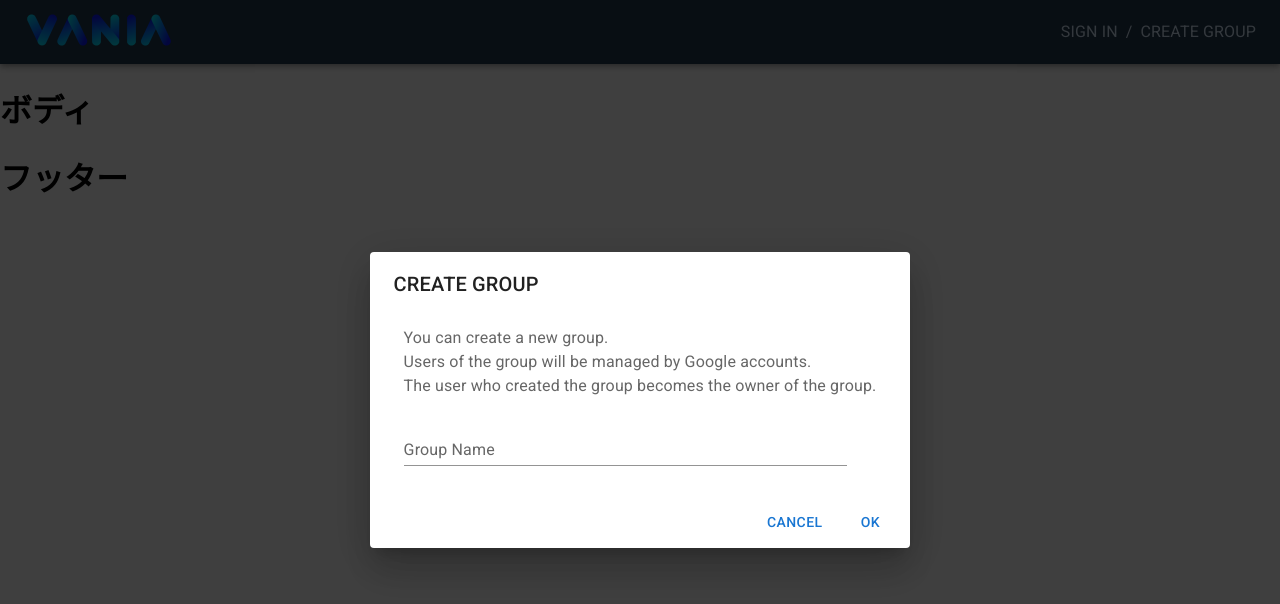
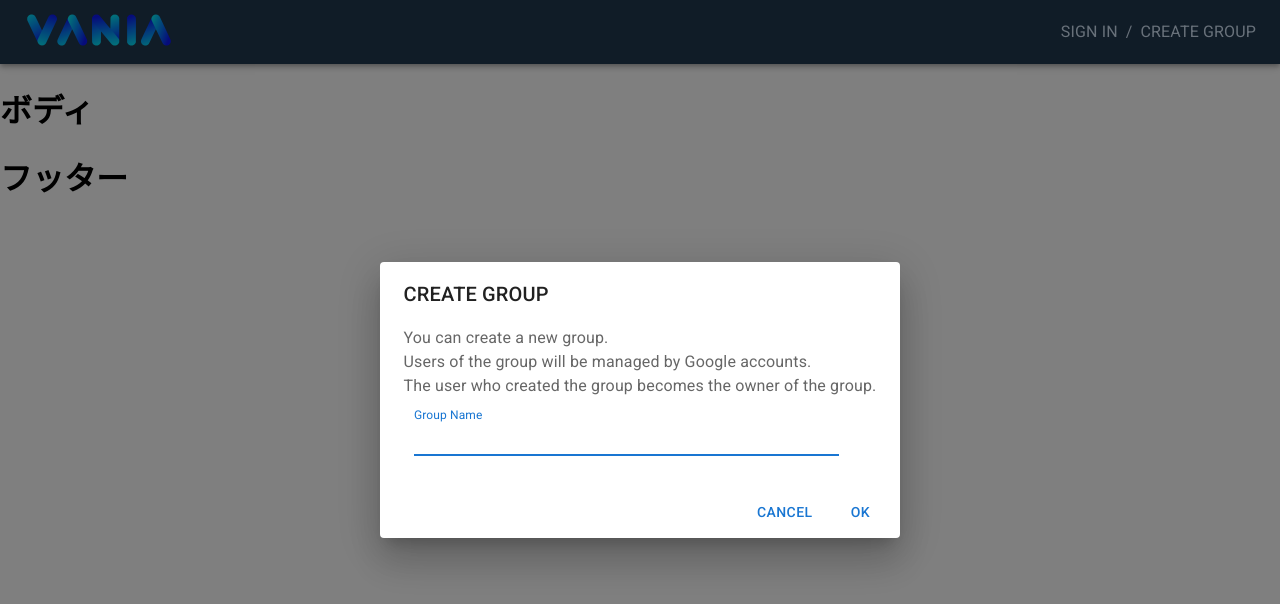
Before and after one commit to yano-kentaro/vania, a React (Vite) app in the folder client/: page / in a window 1280 px wide. Both pictures are taken after a click on the link "CREATE GROUP". Shown: the top 604 px of the page. Built offline with nearby package versions, Linux system fonts and the light colour scheme.

Commit message:
css移動

```diff
--- a/client/src/components/landing/Header.tsx
+++ b/client/src/components/landing/Header.tsx
@@ -29,12 +29,27 @@ import {
 import { SignUpDialog, signUpFlagState } from './SignUpDialog'
 
 //------------------------------
-// css
-import '../../css/landing/header.css'
-
-//------------------------------
 // static
 import logo from '../../static/vania-logo.png'
+
+
+//===================================================|0
+//                    スタイル定義
+//==========================================|2022_05_25
+
+const styleContainer = {
+  "background-color": "#24292e",
+  "opacity": "0.8"
+}
+
+const styleToolBar = {
+  "display": "flex",
+  "justify-content": "space-between"
+}
+
+const styleLink = {
+  "cursor": "pointer"
+}
 
 //===================================================|0
 //                    コンポーネント定義
@@ -56,25 +71,24 @@ function Header() {
     <div className="Header">
       {/* PC版 */}
       <AppBar position="static">
-        <Container maxWidth="xl" className='bg_c-24292e opa-08'>
-          <Toolbar disableGutters className='dis-fl jus_con-spa_bet'>
+        <Container maxWidth="xl" sx={styleContainer}>
+          <Toolbar disableGutters sx={styleToolBar}>
             <Link href='#'>
               <img src={logo} height="50" alt="logo" />
             </Link>
-            <Breadcrumbs>
-              <Link className='cur-poi' underline="hover"
-                color="white" onClick={toggleSignInFlag}
+            <Breadcrumbs color="white">
+              <Link color="white" underline="hover"
+                sx={styleLink} onClick={toggleSignInFlag}
               >
                 {signIn[lang]/* ログイン */}
               </Link>
               <Link
-                className='cur-poi' underline="hover"
-                color="white" onClick={toggleSignUpFlag}
+                color="white" underline="hover"
+                sx={styleLink} onClick={toggleSignUpFlag}
               >
                 {signUp[lang]/* グループを作る */}
               </Link>
             </Breadcrumbs>
-            <Dialog open={signUpFlag}></Dialog>
             <SignUpDialog />
           </Toolbar>
         </Container>
--- a/client/src/components/landing/SignUpDialog.tsx
+++ b/client/src/components/landing/SignUpDialog.tsx
@@ -36,15 +36,25 @@ import {
 } from '@mui/material'
 
 //------------------------------
-// css
-import '../../css/landing/signUpDialog.css'
+// static
 
-//------------------------------
-// static
+//===================================================|0
+//                    スタイル定義
+//==========================================|2022_05_25
+
+const styleContentText = {
+  "white-space": "pre-wrap"
+}
+
+const styleTextField = {
+  "margin": "10px",
+  "width": "90%"
+}
 
 //===================================================|0
 //                    状態管理定義
 //==========================================|2022_05_25
+
 //------------------------------
 // ダイアログフラグ
 const signUpFlagState = atom({
@@ -68,10 +78,10 @@ function SignUpDialog() {
     <MUIDialog className='SignUpDialog' open={signUpFlag}>
       <MUIDialogTitle>{dialogTitle[lang]}</MUIDialogTitle>
       <MUIDialogContent>
-        <MUIDialogContentText className='white_space-pre_wrap mar-10px'>
+        <MUIDialogContentText sx={styleContentText}>
           {dialogText[lang]}
         </MUIDialogContentText>
-        <MUITextField className='mar-10px wid-90' autoFocus label={"Group Name"} variant="standard" />
+        <MUITextField sx={styleTextField} autoFocus label={"Group Name"} variant="standard" />
       </MUIDialogContent>
       <MUIDialogActions>
         <MUIButton onClick={toggleSignUpFlag}>{cancelLabel[lang]/* キャンセル */}</MUIButton>
--- a/client/src/css/landing/header.css
+++ /dev/null
@@ -1,25 +0,0 @@
-/* Container */
-.bg_c-24292e {
-    background-color: #24292e;
-}
-.opa-08 {
-    opacity: 0.8;
-}
-
-/* Toolbar */
-.dis-fl {
-    display: flex;
-}
-.jus_con-spa_bet {
-    justify-content: space-between;
-}
-
-/* Breadcrumbs */
-.MuiBreadcrumbs-separator {
-    color: white;
-}
-
-/* Link */
-.cur-poi {
-    cursor: pointer;
-}
--- a/client/src/css/landing/signUpDialog.css
+++ /dev/null
@@ -1,10 +0,0 @@
-.white_space-pre_wrap {
-    white-space: pre-wrap;
-}
-.mar-10px {
-    margin: 10px !important;
-}
-
-.wid-90 {
-    width: 90%;
-}
```
